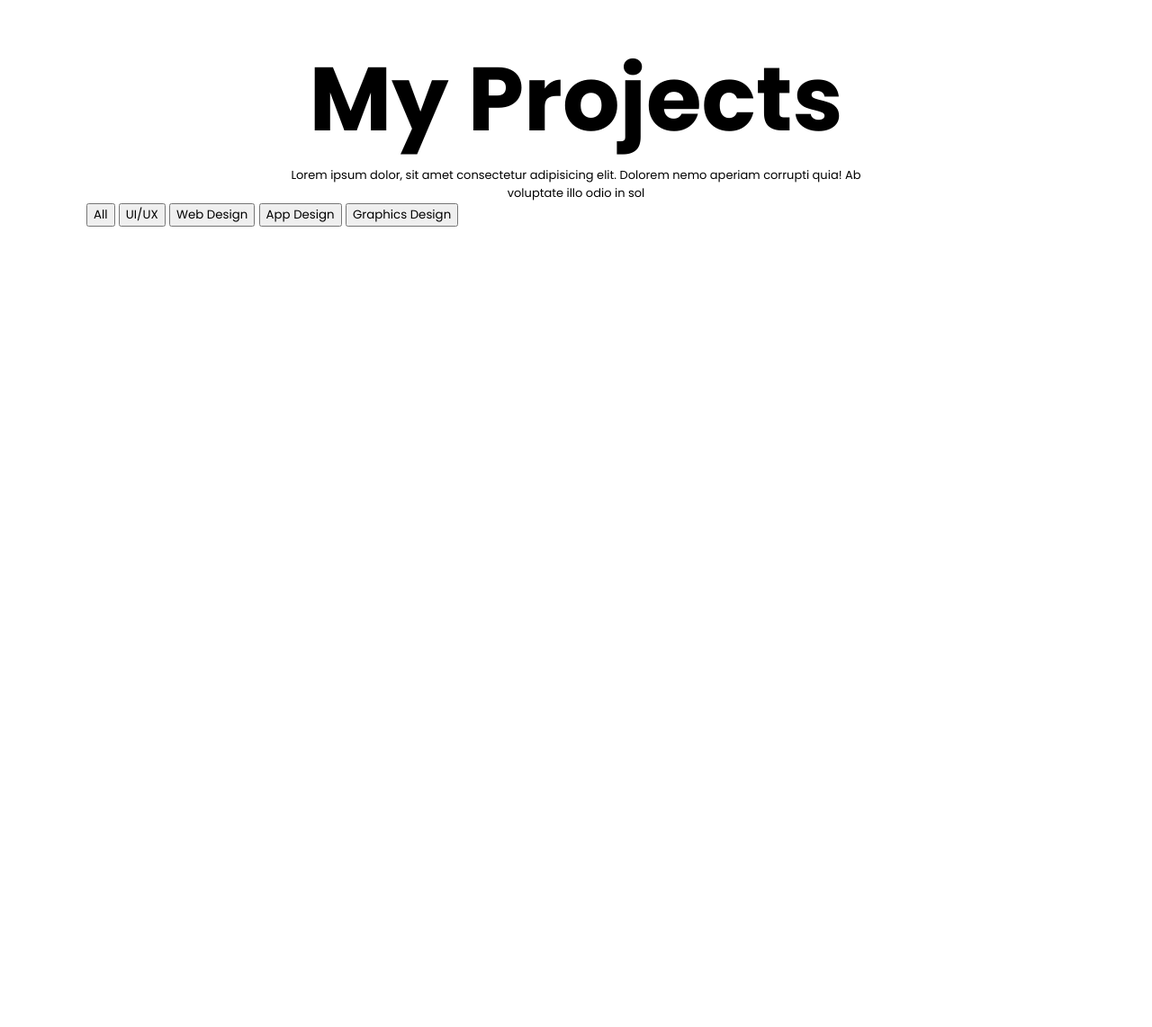
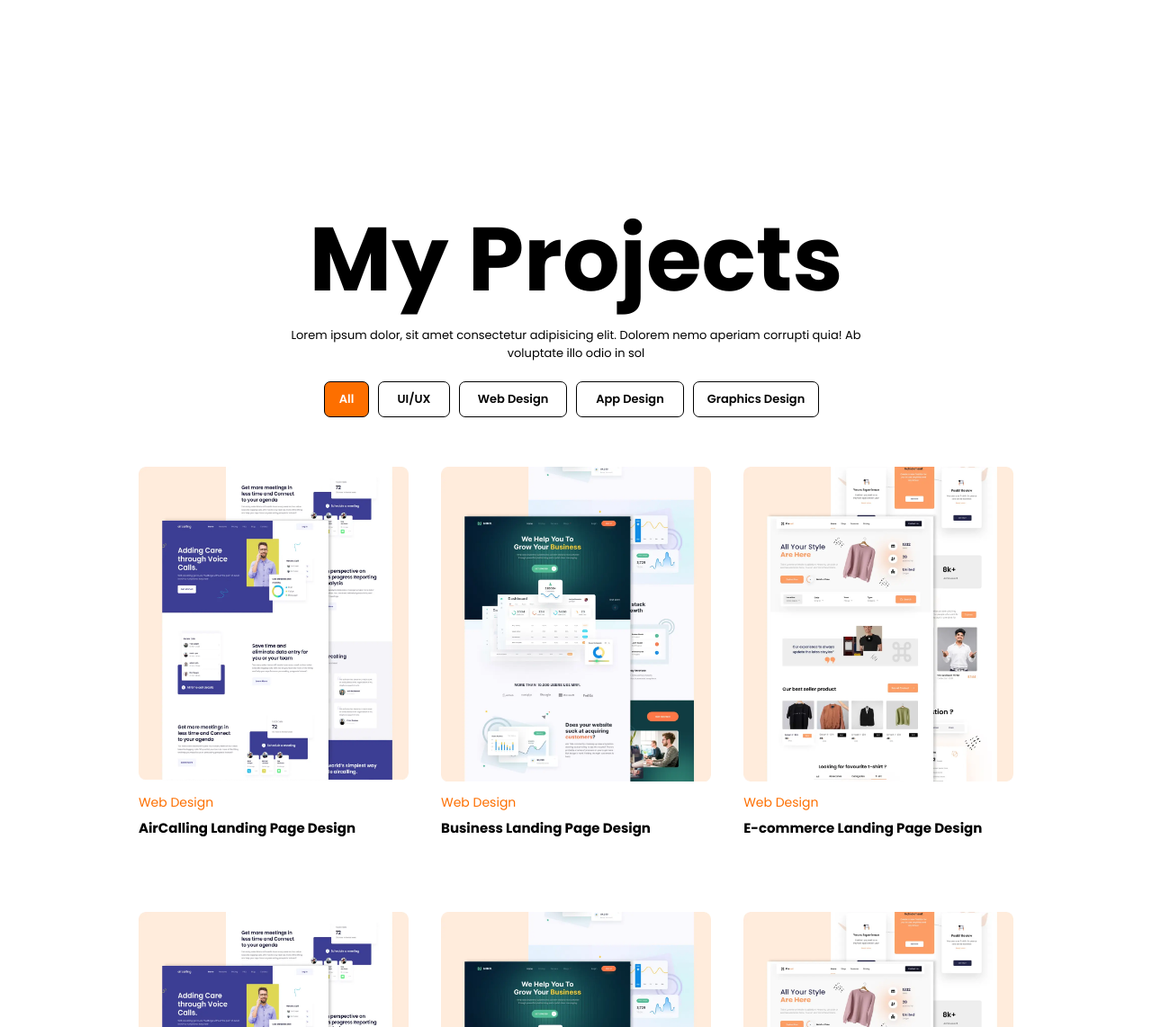
Before and after one commit to Neha-Pantam05/landingPage, a plain HTML site: page index.html in a window 1280 px wide. Shown: the part 1658-2800 px from the top of the page at 90% size. Before the commit the page ends 1918 px from the top, so only its background shows below. Drawn offline with Linux system fonts and the light colour scheme.

Commit message:
next step

```diff
--- a/index.css
+++ b/index.css
@@ -84,6 +84,7 @@ p.lighter {
 
 .home {
     padding-top: 5%;
+    padding-bottom: 5%;
     display: flex;
 }
 
@@ -160,8 +161,7 @@ p.lighter {
 }
 
 .about {
-
-    padding-top: 2.5rem;
+    padding-top: 5%;
     display: flex;
     text-align: start;
 }
@@ -284,9 +284,12 @@ p.lighter {
     left: 330px;
     border: 2px solid rgb(253 111 0);
 }
+.servies {
+    padding-top: 5%;
+    padding-bottom: 5%;
 
+}
 .ts8 {
-    margin-top: 5%;
     font-size: 100px;
     font-weight: 700;
     text-align: center;
@@ -372,3 +375,130 @@ p.lighter {
     width: 85%;
     font-size: 13px;
 }
+
+.project{
+    padding-top: 5%;
+    padding-bottom: 5%;
+
+}
+.button{
+    justify-content: center;
+    display: flex;
+    margin-top: 2%;
+    margin-bottom: 3%;
+}
+.btn1{
+    height: 40px;
+    width: 50px;
+    background-color: rgb(253 111 0);
+    border-radius: 7px;
+    color: white;
+    border: 1px solid black;
+    font-weight: 600;
+    font-size: 13px;
+    align-items: center;
+    margin-right: 10px;
+}
+
+.btn2{
+    height: 40px;
+    width: 80px;
+    background-color:white;
+    border-radius: 7px;
+    color:blank;
+    border: 1px solid black;
+    font-weight: 600;
+    font-size: 13px;
+    align-items: center;
+    align-items: center;
+    margin-right: 10px;
+}
+
+.btn2:hover{
+    background-color: rgb(253 111 0);
+    color: white;
+}
+
+.btn3{
+    height: 40px;
+    width: 120px;
+    background-color: white;
+    border-radius: 7px;
+    color: blank;
+    border: 1px solid black;
+    font-weight: 600;
+    font-size: 13px;
+    align-items: center;
+    margin-right: 10px;
+}
+
+.btn3:hover{
+    background-color: rgb(253 111 0);
+    color: white;
+}
+
+.btn4{
+    height: 40px;
+    width: 120px;
+    background-color: white;
+    border-radius: 7px;
+    color: blank;
+    border: 1px solid black;
+    font-weight: 600;
+    font-size: 13px;
+    align-items: center;
+    margin-right: 10px;
+}
+.btn4:hover{
+    background-color: rgb(253 111 0);
+    color: white;
+}
+.btn5{
+    height: 40px;
+    width: 140px;
+    background-color: white;
+    border-radius: 7px;
+    color: blank;
+    border: 1px solid black;
+    font-weight: 600;
+    font-size: 13px;
+    align-items: center;
+    margin-right: 10px;
+}
+.btn5:hover{
+    background-color: rgb(253 111 0);
+    color: white;
+}
+
+.wd1{
+    width: 300px;
+    height: 350px;
+}
+.p1{
+    font-size: 14px;
+    margin-top: 2%;
+    margin-bottom: 2%;
+    color: rgb(253 111 0);
+}
+
+.t1{
+    font-size: 15px;
+    font-weight: 700;
+    margin-bottom: 2%;
+}
+
+.webD1{
+    display: flex;
+    justify-content: space-evenly;
+    margin: 5% 2% 7% 2%;
+}
+.webD2{
+    display: flex;
+    justify-content: space-evenly;
+    margin: 5% 2% 7% 2%;
+}
+.webD3{
+    display: flex;
+    justify-content: space-evenly;
+    margin: 5% 2% 7% 2%;
+}
--- a/index.html
+++ b/index.html
@@ -129,11 +129,63 @@
             <p class="ts8">My Projects</p>
             <p class="ts9">Lorem ipsum dolor, sit amet consectetur adipisicing elit. Dolorem nemo aperiam corrupti quia!
                 Ab voluptate illo odio in sol</p>
-            <button class="btn1">All</button>
-            <button class="btn2">UI/UX</button>
-            <button class="btn2">Web Design</button>
-            <button class="btn2">App Design</button>
-            <button class="btn2">Graphics Design</button>
+            <div class="button">
+                <button class="btn1">All</button>
+                <button class="btn2">UI/UX</button>
+                <button class="btn3" >Web Design</button>
+                <button class="btn4">App Design</button>
+                <button class="btn5">Graphics Design</button>
+            </div>
+            <div class="webD1" id="webD1">
+                <div class="webD">
+                    <img src="images/wd1.webp" alt="wd1" class="wd1">
+                    <p class="p1">Web Design</p>
+                    <p class="t1">AirCalling Landing Page Design</p>
+                </div>
+                <div class="webD">
+                    <img src="images/wd2.webp" alt="wd2" class="wd1">
+                    <p class="p1">Web Design</p>
+                    <p class="t1">Business Landing Page Design</p>
+                </div>
+                <div class="webD">
+                    <img src="images/wd3.webp" alt="wd3" class="wd1">
+                    <p class="p1">Web Design</p>
+                    <p class="t1">E-commerce Landing Page Design</p>
+                </div>
+            </div>
+            <div class="webD2" id="webD2">
+                <div class="webD">
+                    <img src="images/wd1.webp" alt="wd4" class="wd1">
+                    <p class="p1">UI/UX</p>
+                    <p class="t1">UI/UX Project 1</p>
+                </div>
+                <div class="webD">
+                    <img src="images/wd2.webp" alt="wd5" class="wd1">
+                    <p class="p1">UI/UX</p>
+                    <p class="t1">UI/UX Project 2</p>
+                </div>
+                <div class="webD">
+                    <img src="images/wd3.webp" alt="wd6" class="wd1">
+                    <p class="p1">UI/UX</p>
+                    <p class="t1">UI/UX Project 3</p>
+                </div>
+            </div>
+                <div class="webD3">
+                    <div class="webD">
+                        <img src="images/wd1.webp" alt="wd4" class="wd1">
+                        <p class="p1">App Design</p>
+                        <p class="t1">App Design Project 1</p>
+                    </div>
+                    <div class="webD">
+                        <img src="images/wd2.webp" alt="wd5" class="wd1">
+                        <p class="p1">App Design</p>
+                        <p class="t1">App Design Project 2</p>
+                    </div>
+                    <div class="webD">
+                        <img src="images/wd3.webp" alt="wd6" class="wd1">
+                        <p class="p1">Graphic Design</p>
+                        <p class="t1">Graphic Design Project </p>
+                    </div>
         </div>
     </main>
 </body>
```
Also changed, not shown: images/wd1.webp (added), images/wd2.webp (added), images/wd3.webp (added).
